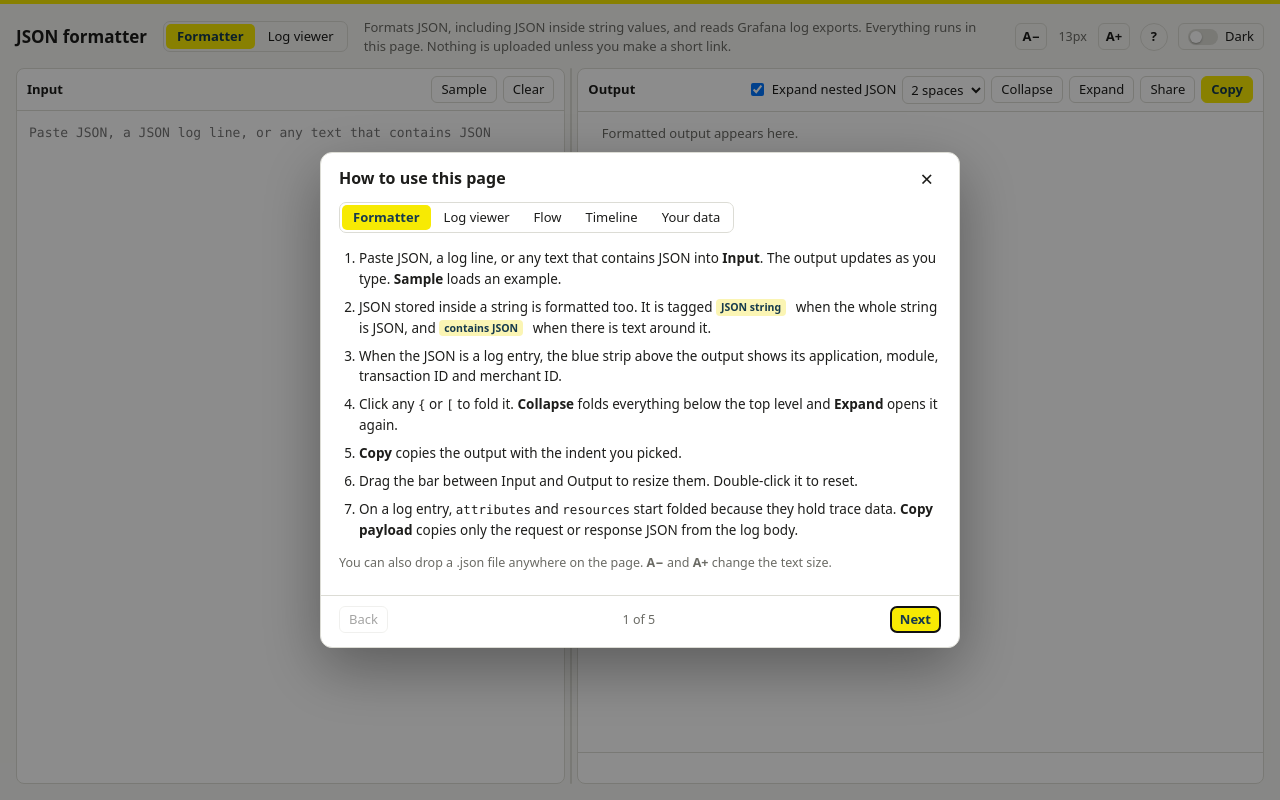
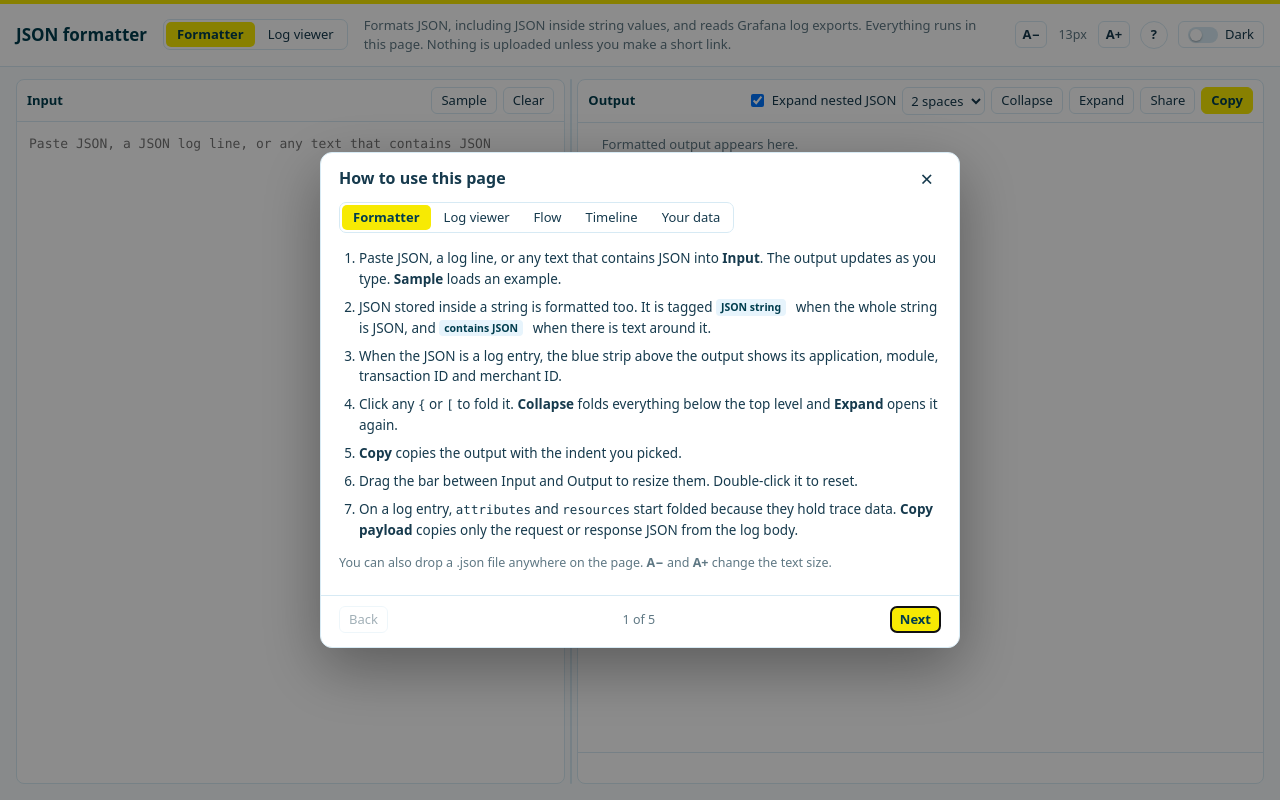
Before and after one commit to ShreyasJejurkar-pf/json-formatter, a plain HTML site: page index.html in a window 1280 px wide. Drawn offline with Linux system fonts and the light colour scheme.

Commit message:
Match the theme to payfuture.net
Light mode takes the site's palette: #f7fbfd page, white header and
cards with #d7eaf4 borders, navy #163a4d text and #003d4e headings,
light-blue #e7f4fc pills. Dark mode uses the navy #003d4e from the
site's hero block. Copy payload is a solid navy button. Font unchanged.

```diff
--- a/index.html
+++ b/index.html
@@ -7,23 +7,27 @@
 <meta name="description" content="Formats JSON, including JSON embedded inside string values such as log messages. Runs entirely in the browser.">
 <style>
   :root {
-    --bg: #f6f6f3;
+    --bg: #f7fbfd;
     --panel: #ffffff;
-    --border: #dcdcd5;
-    --text: #1d1d1b;
-    --muted: #6b6b65;
-    --accent: #163a4d;
-    --accent-soft: rgba(22, 58, 77, .28);
+    --border: #d7eaf4;
+    --text: #163a4d;
+    --heading: #003d4e;
+    --muted: #5f7884;
+    --accent: #003d4e;
+    --accent-soft: rgba(0, 61, 78, .25);
     --brand: #f7ea03;
-    --on-brand: #163a4d;
+    --on-brand: #003d4e;
+    --strong: #003d4e;
+    --on-strong: #ffffff;
+    --header-bg: #ffffff;
     --key: #8a2c8f;
     --str: #1b7337;
     --num: #b35400;
     --bool: #2457c5;
-    --null: #85857f;
+    --null: #7f939c;
     --err: #b3261e;
-    --badge-bg: #fbf5b4;
-    --btn-hover: #f1efdc;
+    --badge-bg: #e7f4fc;
+    --btn-hover: #e7f4fc;
     --mono: ui-monospace, "Cascadia Code", "SF Mono", Consolas, Menlo, monospace;
     --indent: 2ch;
     --code-size: 13px;
@@ -32,41 +36,49 @@
   }
   @media (prefers-color-scheme: dark) {
     :root:not([data-theme="light"]) {
-      --bg: #0d2230;
-      --panel: #123040;
-      --border: #26495b;
-      --text: #e8eef0;
-      --muted: #9db3bd;
+      --bg: #002b37;
+      --panel: #003d4e;
+      --border: #1c5a6b;
+      --text: #eaf4f8;
+      --heading: #ffffff;
+      --muted: #9fc0cb;
       --accent: #f7ea03;
       --accent-soft: rgba(247, 234, 3, .3);
+      --strong: #eaf4f8;
+      --on-strong: #003d4e;
+      --header-bg: #003d4e;
       --key: #dba1e6;
       --str: #8fd19e;
       --num: #f2b36b;
       --bool: #7ea4ff;
-      --null: #8e8e88;
+      --null: #8fa9b2;
       --err: #ff8a80;
-      --badge-bg: #2f4128;
-      --btn-hover: #1b3e50;
+      --badge-bg: #0d5063;
+      --btn-hover: #0d5063;
       --t0: #7ea4ff; --t1: #fb923c; --t2: #4ade80; --t3: #c084fc; --t4: #fb7185; --t5: #22d3ee; --t6: #facc15; --t7: #a5b4fc;
       color-scheme: dark;
     }
   }
   :root[data-theme="dark"] {
-    --bg: #0d2230;
-    --panel: #123040;
-    --border: #26495b;
-    --text: #e8eef0;
-    --muted: #9db3bd;
+    --bg: #002b37;
+    --panel: #003d4e;
+    --border: #1c5a6b;
+    --text: #eaf4f8;
+    --heading: #ffffff;
+    --muted: #9fc0cb;
     --accent: #f7ea03;
     --accent-soft: rgba(247, 234, 3, .3);
+    --strong: #eaf4f8;
+    --on-strong: #003d4e;
+    --header-bg: #003d4e;
     --key: #dba1e6;
     --str: #8fd19e;
     --num: #f2b36b;
     --bool: #7ea4ff;
-    --null: #8e8e88;
+    --null: #8fa9b2;
     --err: #ff8a80;
-    --badge-bg: #2f4128;
-    --btn-hover: #1b3e50;
+    --badge-bg: #0d5063;
+    --btn-hover: #0d5063;
     --t0: #7ea4ff; --t1: #fb923c; --t2: #4ade80; --t3: #c084fc; --t4: #fb7185; --t5: #22d3ee; --t6: #facc15; --t7: #a5b4fc;
     color-scheme: dark;
   }
@@ -85,10 +97,12 @@
     display: flex;
     align-items: center;
     gap: 16px;
-    padding: 14px 16px 0;
+    padding: 12px 16px;
+    background: var(--header-bg);
     border-top: 4px solid var(--brand);
-  }
-  header h1 { font-size: 17px; margin: 0; font-weight: 650; }
+    border-bottom: 1px solid var(--border);
+  }
+  header h1 { font-size: 17px; margin: 0; font-weight: 650; color: var(--heading); }
   header p { margin: 0; color: var(--muted); font-size: 13px; flex: 1; }
   .tools { display: flex; align-items: center; gap: 10px; }
   .font-ctl { display: inline-flex; align-items: center; gap: 4px; }
@@ -160,7 +174,7 @@
     border-bottom: 1px solid var(--border);
     font-size: 13px;
   }
-  .bar .label { font-weight: 600; margin-right: auto; }
+  .bar .label { font-weight: 600; margin-right: auto; color: var(--heading); }
 
   button, select {
     font: inherit;
@@ -175,8 +189,9 @@
   select { padding: 3px 4px; background: var(--panel); }
   button:hover { background: var(--btn-hover); }
   button.primary { background: var(--brand); border-color: var(--brand); color: var(--on-brand); font-weight: 600; }
-  button.primary:hover { background: #e6da00; }
-  #copyPayload { border: 2px solid var(--str); color: var(--str); font-weight: 600; padding: 2px 8px; }
+  button.primary:hover { background: #e6da00; border-color: #e6da00; }
+  #copyPayload { background: var(--strong); border-color: var(--strong); color: var(--on-strong); font-weight: 600; }
+  #copyPayload:hover { opacity: .88; }
   label.check { display: inline-flex; align-items: center; gap: 5px; cursor: pointer; user-select: none; }
 
   textarea {
```
